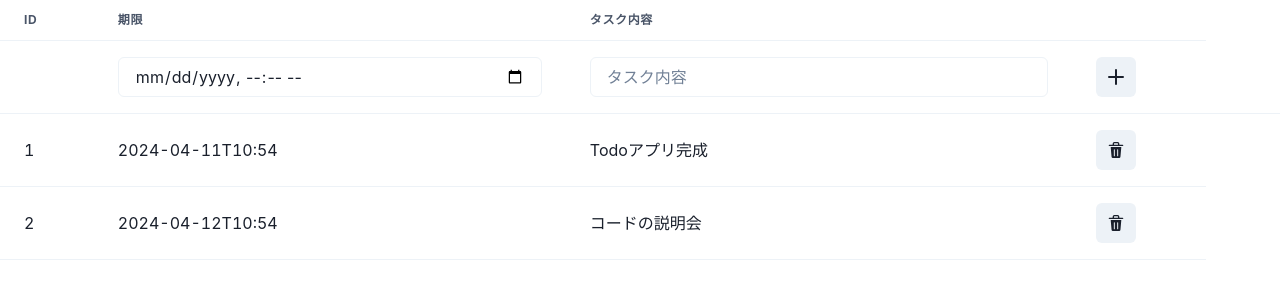
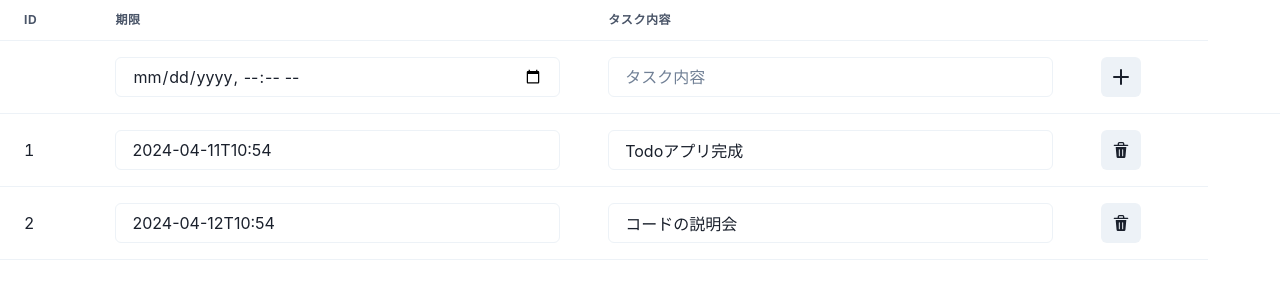
Before and after one commit to Ryo-Kun-1001/fjt-editable-table, a React (Create React App) app: page / in a window 1280 px wide. Shown: the top 300 px of the page. Built offline with nearby package versions, Linux system fonts and the light colour scheme.

Commit message:
odai11が完了しました

```diff
--- a/src/components/EditableTable.jsx
+++ b/src/components/EditableTable.jsx
@@ -29,6 +29,15 @@ function EditableTable() {
     setData([...data, newRow]);
     setNewDeadline('');
     setNewTask('');
+  };
+  const handleInputChange = (e, id, fieldName) => {
+    const newData = data.map(item => {
+      if (item.id === id) {
+        return { ...item, [fieldName]: e.target.value };
+      }
+      return item;
+    });
+    setData(newData);
   };
 
   const handleRemoveRows = id => {
@@ -76,8 +85,18 @@ function EditableTable() {
           {data.map(row => (
             <Tr key={row.id}>
               <Td>{row.id}</Td>
-              <Td>{row.deadline}</Td>
-              <Td>{row.task}</Td>
+              <Td>
+                <Input
+                  value={row.deadline}
+                  onChange={e => handleInputChange(e, row.id, 'deadline')}
+                />
+              </Td>
+              <Td>
+                <Input
+                  value={row.task}
+                  onChange={e => handleInputChange(e, row.id, 'task')}
+                />
+              </Td>
               <Td>
                 <IconButton
                   aria-label="行を削除"
```
